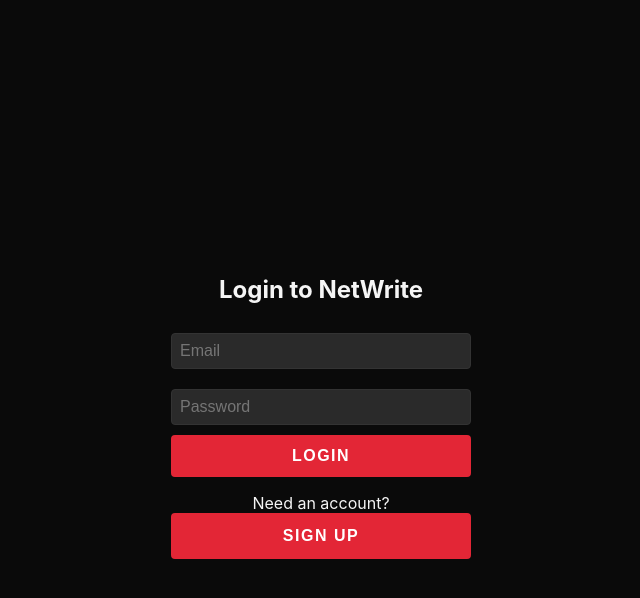
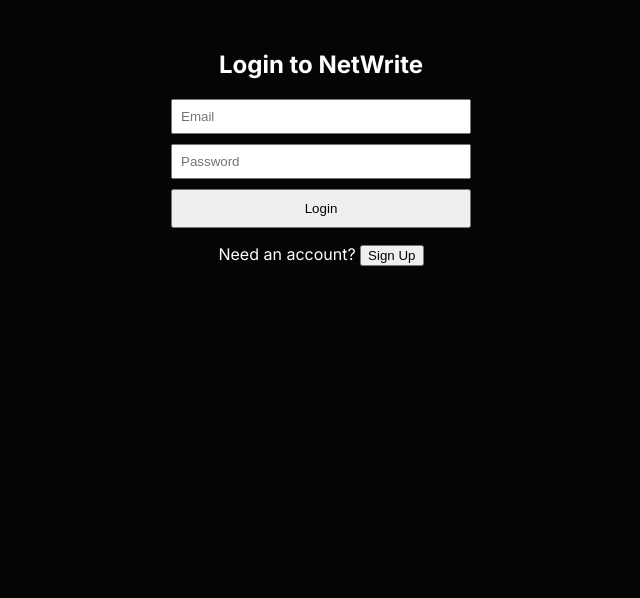
Before and after one commit to sumandashw16/NetWrite, a React (Vite) app in the folder client/: page /login in a window 1280 px wide. Shown: the top 598 px of the page, without its empty margins (319-959 px from the left). Built offline with nearby package versions, Linux system fonts and the light colour scheme; no server answers.

Commit message:
added index.css

```diff
--- a/client/src/index.css
+++ b/client/src/index.css
@@ -1,110 +1,17 @@
-/* --- SCUDERIA FERRARI THEME --- */
+/* index.css */
+@import url('https://fonts.googleapis.com/css2?family=Orbitron:wght@400;700&family=Inter:wght@300;400;700&display=swap');
+
 :root {
-  --rosso-corsa: #E32636;       /* The iconic Ferrari Racing Red */
-  --modena-yellow: #FDF900;     /* The Ferrari Shield Yellow */
-  --carbon-fiber: #0A0A0A;      /* Deep black for background */
-  --asphalt: #1A1A1A;           /* Slightly lighter black for cards */
-  --white-text: #F5F5F5;
+  --ferrari-red: #ff2800;
+  --rosso-corsa: #cc0000;
+  --carbon-fiber: #111111;
+  --modena-yellow: #ffeb00;
+  --glass-effect: rgba(255, 255, 255, 0.05);
 }
 
 body {
-  background-color: var(--carbon-fiber);
-  color: var(--white-text);
-  font-family: 'Inter', system-ui, -apple-system, sans-serif;
   margin: 0;
-  padding: 0;
-  display: flex;
-  justify-content: center;
-  align-items: center;
-  min-height: 100vh;
+  background-color: #050505;
+  color: white;
+  font-family: 'Inter', sans-serif;
 }
-
-/* The Dashboard/Login Cards */
-.ferrari-card {
-  background-color: var(--asphalt);
-  border-top: 4px solid var(--rosso-corsa);
-  border-radius: 8px;
-  padding: 2.5rem;
-  box-shadow: 0 10px 30px rgba(0, 0, 0, 0.8);
-  width: 100%;
-  max-width: 400px;
-  text-align: center;
-}
-
-/* Aggressive Input Fields */
-input {
-  width: 100%;
-  padding: 12px 15px;
-  margin: 10px 0 20px 0;
-  background-color: #2A2A2A;
-  border: 1px solid #333;
-  color: var(--white-text);
-  border-radius: 4px;
-  font-size: 1rem;
-  box-sizing: border-box;
-  transition: border-color 0.3s ease;
-}
-
-input:focus {
-  outline: none;
-  border-color: var(--rosso-corsa);
-  box-shadow: 0 0 8px rgba(227, 38, 54, 0.3);
-}
-
-/* The Engine Start Button */
-button {
-  width: 100%;
-  background-color: var(--rosso-corsa);
-  color: white;
-  border: 2px solid var(--rosso-corsa);
-  padding: 12px 20px;
-  font-size: 1rem;
-  font-weight: bold;
-  text-transform: uppercase;
-  letter-spacing: 1.5px;
-  border-radius: 4px;
-  cursor: pointer;
-  transition: all 0.2s ease-in-out;
-}
-
-button:hover {
-  background-color: transparent;
-  color: var(--rosso-corsa);
-  box-shadow: 0 0 15px rgba(227, 38, 54, 0.4);
-}
-
-/* Secondary Button (for links/navigation) */
-button.secondary {
-  background-color: transparent;
-  border-color: #444;
-  color: #AAA;
-  margin-top: 10px;
-}
-
-button.secondary:hover {
-  border-color: var(--modena-yellow);
-  color: var(--modena-yellow);
-  box-shadow: none;
-}
-
-/* Whiteboard Container */
-.whiteboard-container {
-  display: flex;
-  flex-direction: column;
-  width: 95vw;
-  height: 90vh;
-  background-color: var(--asphalt);
-  border: 1px solid #333;
-  border-radius: 12px;
-  overflow: hidden;
-  box-shadow: 0 0 20px rgba(227, 38, 54, 0.1);
-}
-
-.whiteboard-header {
-  background-color: var(--carbon-fiber);
-  border-bottom: 2px solid var(--rosso-corsa);
-  padding: 15px 20px;
-  display: flex;
-  justify-content: space-between;
-  align-items: center;
-}
```
